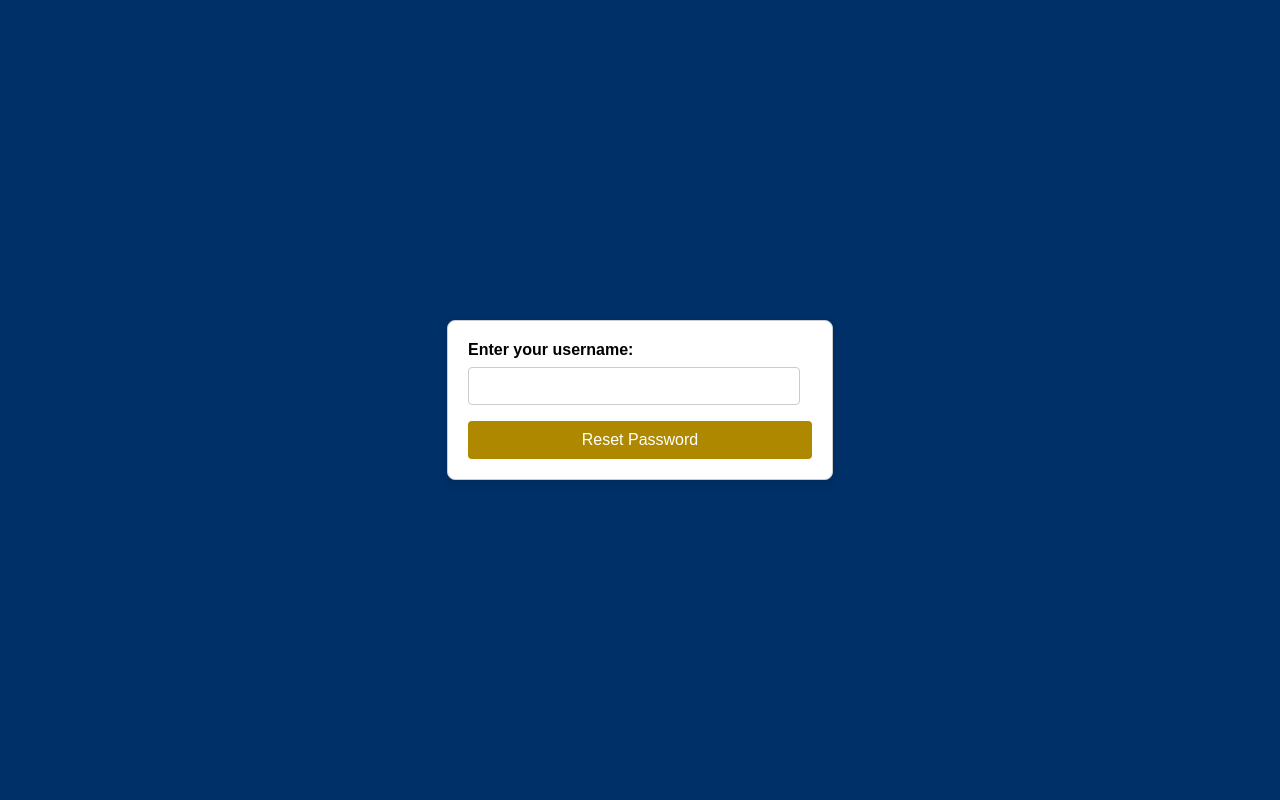
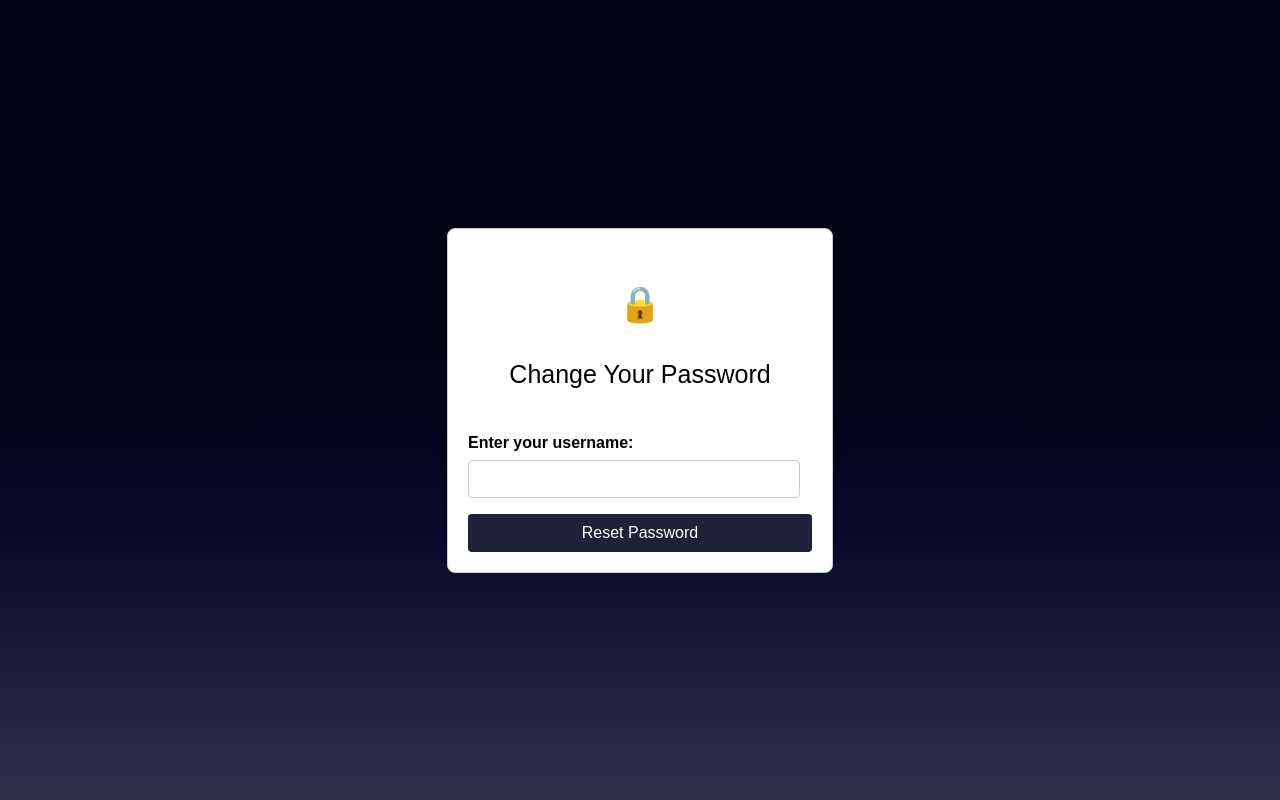
Before and after one commit to aidendowling/GTMoviesApp, a Django app: page /accounts/password_reset/ in a window 1280 px wide. Run offline with Django 5.2, Linux system fonts and the light colour scheme.

Commit message:
Password reset background change and extra CSS added for password_reset_form.html, password_reset_confirm.html, and show_reset_link.html

```diff
--- a/accounts/templates/password_reset_form.html
+++ b/accounts/templates/password_reset_form.html
@@ -8,7 +8,8 @@
         /* Basic styling */
         body {
             font-family: Arial, sans-serif;
-            background-color: #003068;
+            background: linear-gradient(180deg, rgb(0, 4, 19) 45%, rgba(6,11,45,1) 67%, rgba(46,49,74,1) 100%);
+  z-index: -99;
             margin: 0;
             padding: 0;
             display: flex;
@@ -46,7 +47,7 @@
         .form-button {
             width: 100%;
             padding: 10px;
-            background-color: #ae8900;
+            background-color: #1e2138;
             color: white;
             border: none;
             border-radius: 4px;
@@ -55,13 +56,15 @@
         }
 
         .form-button:hover {
-            background-color: #705c00;
+            background-color: #3e3e3e;
         }
     </style>
 </head>
 <body>
     <form method="post" class="password-reset-form">
         {% csrf_token %}
+        <p style="text-align: center; font-size: 35px;">&#128274;</p>
+        <p style="text-align: center; margin-bottom: 45px; font-size: 25px;">Change Your Password</p>
         <label for="username" class="form-label">Enter your username:</label>
         <input type="text" name="username" required class="form-input">
         <button type="submit" class="form-button">Reset Password</button>
```
Also changed, not shown: accounts/templates/password_reset_confirm.html (+6 -3 lines), accounts/templates/show_reset_link.html (+4 -3 lines).
